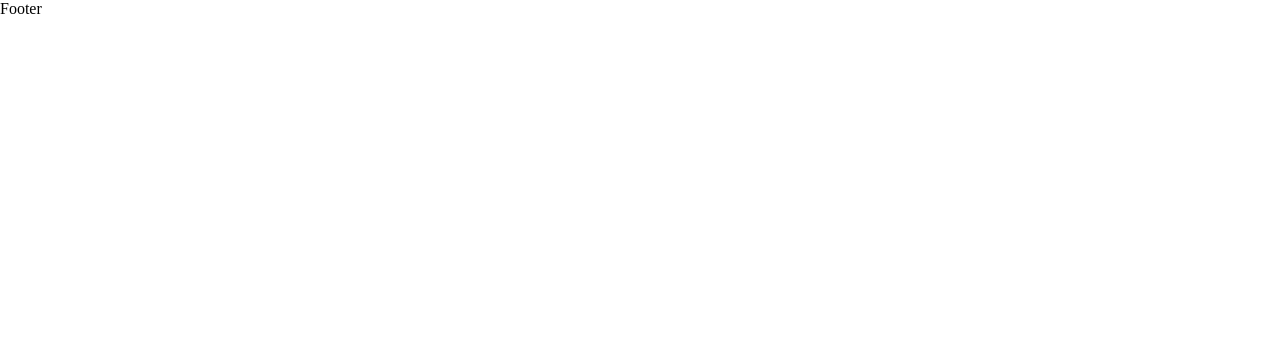
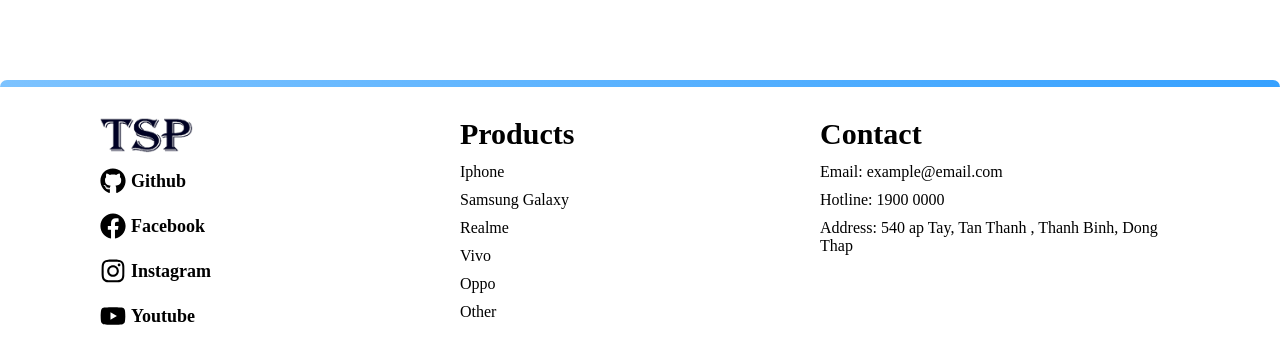
Before and after one commit to Vanboizz/phoneFrontend, a React (Create React App) app in the folder my-app/: page /footer in a window 1280 px wide. Shown: the top 364 px of the page. Built offline with nearby package versions, Linux system fonts and the light colour scheme; the HTML template or start-up script is replaced by a standard one.

Commit message:
complete footer and modify header

```diff
--- a/my-app/src/components/footer/Footer.css
+++ b/my-app/src/components/footer/Footer.css
@@ -0,0 +1,88 @@
+* {
+    padding: 0;
+    margin: 0;
+    box-sizing: border-box;
+}
+
+.wrapper {
+    margin-top: 80px;
+}
+
+.line {
+    background: linear-gradient(-90deg, #36a1ff, #7dc3ff);
+    height: 7px;
+    border-radius: 20px 20px 0px 0px
+}
+
+.content {
+    padding: 0px 100px;
+    display: flex;
+}
+
+.list-1,
+.list-2,
+.list-3 {
+    height: 100%;
+    width: calc(100%/3);
+    padding-top: 30px;
+}
+
+.list-1__tspblack {
+    height: 36px;
+    background-image: url('../../../public/tspblack.png');
+    background-repeat: no-repeat;
+    background-size: auto 100%;
+}
+
+.list-1__component {
+    margin-top: 15px;
+    display: inline-flex;
+    align-items: center;
+    text-decoration: none;
+    color: black;
+}
+
+.component__logo {
+    font-size: 26px;
+    margin-right: 5px;
+}
+
+.list-1__component p {
+    font-size: 18px;
+    font-weight: 600;
+}
+
+.list-1__component:hover {
+    opacity: 0.6;
+}
+
+.list-2__title,
+.list-3__title {
+    height: 36px;
+    font-size: 30px;
+}
+
+.list-2__title__item {
+    margin-top: 10px;
+    display: inline-block;
+    text-decoration: none;
+    color: black;
+}
+
+.list-2__title__item:hover {
+    opacity: 0.6;
+}
+
+.list-3__title__item {
+    margin-top: 10px;
+    display: inline-block;
+}
+
+.list-3__title__email {
+    text-decoration: none;
+    color: black;
+}
+
+.list-3__title__email:hover {
+    opacity: 0.6;
+}
--- a/my-app/src/components/footer/Footer.jsx
+++ b/my-app/src/components/footer/Footer.jsx
@@ -1,9 +1,73 @@
 import React from 'react'
 import "../footer/Footer.css"
+import { FaGithub, FaFacebook, FaInstagram, FaYoutube } from "react-icons/fa";
+
 const Footer = () => {
   return (
-    <div>Footer</div>
+    <div className='wrapper'>
 
+      <div className="line">
+      </div>
+
+      <div className="content">
+        <div className="list-1">
+
+          <div className="list-1__tspblack"></div>
+
+          <a className="list-1__component" href=''>
+              <FaGithub className='component__logo' />
+              <p>Github</p>
+            </a>
+
+          <br />
+          <a className="list-1__component" href=''>
+              <FaFacebook className='component__logo' />
+              <p>Facebook</p>
+            </a>
+
+          <br />
+          <a className="list-1__component" href=''>
+              <FaInstagram className='component__logo' />
+              <p>Instagram</p>
+            </a>
+
+          <br />
+          <a className="list-1__component" href=''>
+              <FaYoutube className='component__logo' />
+              <p>Youtube</p>
+            </a>
+
+        </div>
+
+        <div className="list-2">
+          <h2 className='list-2__title'>Products</h2>
+          <a href="" className='list-2__title__item'>Iphone</a>
+          <br />
+          <a href="" className='list-2__title__item'>Samsung Galaxy</a>
+          <br />
+          <a href="" className='list-2__title__item'>Realme</a>
+          <br />
+          <a href="" className='list-2__title__item'>Vivo</a>
+          <br />
+          <a href="" className='list-2__title__item'>Oppo</a>
+          <br />
+          <a href="" className='list-2__title__item'>Other</a>
+        </div>
+
+        <div className="list-3">
+          <h2 className='list-3__title'>Contact</h2>
+
+          <div className='list-3__title__item'>
+            Email:
+            <a  href='' className=' list-3__title__email'> example@email.com</a>
+          </div>
+          <br />
+          <p  className='list-3__title__item'>Hotline: 1900 0000</p>
+          <br />
+          <p  className='list-3__title__item'>Address: 540 ap Tay, Tan Thanh , Thanh Binh, Dong Thap</p>
+        </div>
+      </div>
+    </div>
   )
 }
 
--- a/my-app/src/components/header/Header.css
+++ b/my-app/src/components/header/Header.css
@@ -13,8 +13,8 @@
     align-items: center;
 }
 
- .logo {
-    height: 80%;
+ header .logo {
+    height: 90%;
     width: 10%;
     background-image: url('../../../public/logotsp.png');
     background-repeat: no-repeat;
@@ -30,19 +30,19 @@
     margin-right: 5%;
 }
 
-.search .icon-search {
+.search .search__icon-search {
     color: #707070;
     height: 100%;
     width: 10%;
     padding: 10px 0px;
 }
 
-.search .icon-search:hover {
+.search .search__icon-search:hover {
     opacity: 0.5;
 }
 
 
-.search .input-search {
+.search .search__input-search {
     background-color: #F2F1F3;
     width: 85%;
     border: 0;
@@ -58,7 +58,7 @@
     align-items: center;
 }
 
-.option {
+.list-option__option {
     display: flex;
     align-items: center;
     height: 100%;
@@ -66,40 +66,57 @@
     border-radius: 10px;
 }
 
-.option:hover {
+.list-option__option:hover {
     background: hsla(0,0%,100%,.2);
     cursor: pointer;
 }
 
-.option .icon-home,
-.option .icon-phone,
-.option .icon-pen,
-.option .icon-cart,
-.option .icon-user {
+.list-option__option .option__icon-home,
+.list-option__option .option__icon-phone,
+.list-option__option .option__icon-pen,
+.list-option__option .option__icon-cart,
+.list-option__option .option__icon-user {
     height: 25px;
     width: 25px;
     background-repeat: no-repeat;
     background-size: auto 100%;
 }
 
-.home {
+.option_contain-circle {
+    position: relative;
+}
+
+.option__home {
     background-image: url('../../../public/home.png');
 }
-.phone {
+.option__phone {
     background-image: url('../../../public/arrow.png');
 }
-.pen {
+.option__pen {
     background-image: url('../../../public/pen.png');
 }
-.cart {
+.option__cart {
     background-image: url('../../../public/cart.png');
 }
-.user {
+.option__user {
     background-image: url('../../../public/user.png');
 }
 
+.circle-yellow {
+    position: absolute;
+    height: 15px;
+    width: 15px;
+    background-color: #FDD835;
+    right: -4px;
+    top: -3px;
+    font-size: 10px;
+    text-align: center;
+    line-height: 15px;
+    font-weight: 600;
+    border-radius: 7px;
+}
 
-.option a {
+.list-option__option a {
     color: white;
     margin-left: 5px;
     font-size: 17px;
--- a/my-app/src/components/header/Header.jsx
+++ b/my-app/src/components/header/Header.jsx
@@ -10,35 +10,38 @@
       </div>
 
       <div className="search">
-        <FaSearch className="icon-search" />
+        <FaSearch className="search__icon-search" />
 
-        <input className='input-search' type="text" placeholder="Tìm gì đó trên Smart Phone..." />
+        <input className='search__input-search' type="text" placeholder="Tìm gì đó trên Smart Phone..." />
       </div>
 
       <div className="list-option">
 
-        <div className='option'>
-          <div className="icon-home home"></div>
+        <div className='list-option__option'>
+          <div className="option__icon-home option__home"></div>
           <a>Home</a>
         </div>
 
-        <div className='option'>
-          <div className="icon-phone phone"></div>
+        <div className='list-option__option'>
+          <div className="option__icon-phone option__phone"></div>
           <a>Phone</a>
         </div>
 
-        <div className='option'>
-          <div className="icon-pen pen"></div>
+        <div className='list-option__option'>
+          <div className="option__icon-pen option__pen"></div>
           <a>About Us</a>
         </div>
 
-        <div className='option'>
-          <div className="icon-cart cart"></div>
+        <div className='list-option__option'>
+          <div className="option__icon-cart option__cart option_contain-circle">
+            <div className="circle-yellow">0</div>
+
+          </div>
           <a>Cart</a>
         </div>
 
-        <div className='option'>
-          <div className="icon-user user"></div>
+        <div className='list-option__option'>
+          <div className="option__icon-user option__user"></div>
           <a>Login</a>
         </div>
       </div>
```
Also changed, not shown: my-app/public/tspblack.png (added).
